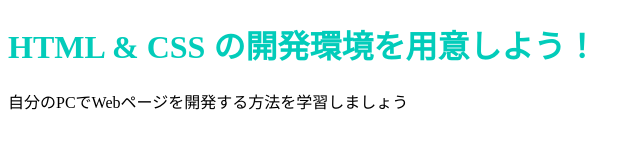
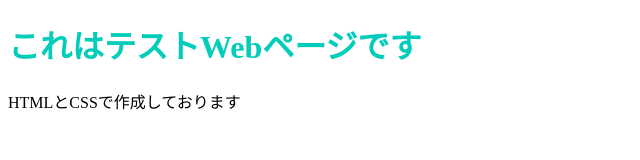
Before and after one commit to developer-Malon/WebSite-of-HTML-and-CSS, a plain HTML site: page index.html in a window 1280 px wide. Shown: the whole page, without its empty margins (0-640 px from the left). Drawn offline with Linux system fonts and the light colour scheme.

Commit message:
Update index.html

```diff
--- a/index.html
+++ b/index.html
@@ -6,7 +6,7 @@
     <link rel="stylesheet" href="stylesheet.css">
   </head>
   <body>
-    <h1 class="title">HTML & CSS の開発環境を用意しよう！</h1>
-    <p>自分のPCでWebページを開発する方法を学習しましょう</p>
+    <h1 class="title">これはテストWebページです</h1>
+    <p>HTMLとCSSで作成しております</p>
   </body>
 </html
```
